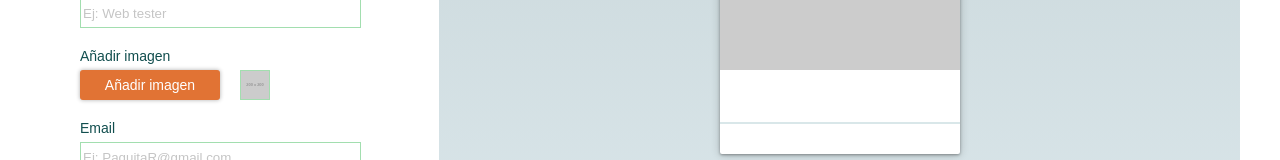
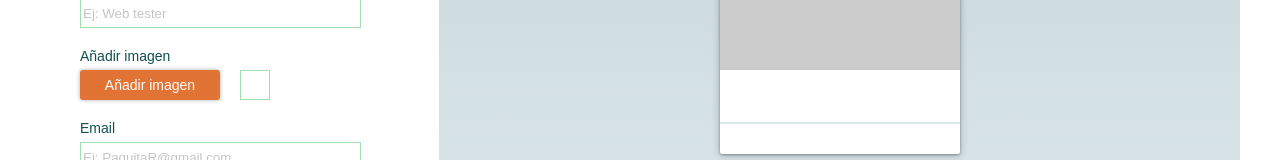
Before and after one commit to Adalab/e-s3-refactority-report, a React (Create React App) app: page / in a window 1280 px wide. Shown: the part 589-749 px from the top of the page. Built offline with nearby package versions, Linux system fonts and the light colour scheme; a web font is replaced by a local one.

Commit message:
imageDefault miniature

```diff
--- a/src/App.js
+++ b/src/App.js
@@ -14,7 +14,8 @@ class App extends Component {
       name: 'Nombre Apellido',
       job: 'front-end developer',
       image: "https://placehold.it/200x200/ffcc00/0000ff/?text=TEXT"
-      }
+      },
+    imageDefault: true
     };
     this.handleName = this.handleName.bind(this);
     this.handleJob = this.handleJob.bind(this);
@@ -38,15 +39,16 @@ handleJob(e) {
 handleUrl(url) {
   const {card} = this.state;
   this.setState({
-    card:{...card, image: url}
+    card:{...card, image: url},
+    imageDefault: false
   });
 }
 
   render() {
-    const {card, arraySkills} = this.state;
+    const {card, arraySkills, imageDefault} = this.state;
 
     return (
-          <Creator actionName={this.handleName} actionJob={this.handleJob} handleUrl={this.handleUrl} card={card} arraySkills={arraySkills}/>
+          <Creator actionName={this.handleName} actionJob={this.handleJob} handleUrl={this.handleUrl} card={card} imageDefault={imageDefault} arraySkills={arraySkills}/>
     );
   }
 }
--- a/src/components/Creator.js
+++ b/src/components/Creator.js
@@ -5,12 +5,12 @@ import Footer from './Footer';
 
 class Creator extends Component {
     render() {
-    const {card, arraySkills, actionName, actionJob, handleUrl} = this.props;
+    const {card, arraySkills, actionName, actionJob, handleUrl, imageDefault} = this.props;
 
         return(
             <React.Fragment>
                 <Header />
-                <MainCreator actionName={actionName} actionJob={actionJob} handleUrl={handleUrl} arraySkills={arraySkills} card={card}/>
+                <MainCreator imageDefault={imageDefault} actionName={actionName} actionJob={actionJob} handleUrl={handleUrl} arraySkills={arraySkills} card={card}/>
                 <Footer />
             </React.Fragment>
         );
--- a/src/components/Fill.js
+++ b/src/components/Fill.js
@@ -6,7 +6,7 @@ import Skills from './Skills';
 
 class Fill extends Component {
     render() {
-        const {card, arraySkills, actionName, actionJob, handleUrl} = this.props;
+        const {card, arraySkills, actionName, actionJob, handleUrl, imageDefault} = this.props;
         return (
             <fieldset className="main__collapsable main__fill">
                 <div className="dropdown dropdown__fill">
@@ -21,7 +21,7 @@ class Fill extends Component {
                 </div>
                 <div className="main__fill--container hidden">
                     <NameJob actionName={actionName} actionJob={actionJob} />
-                    <Image handleUrl={handleUrl} card={card} />
+                    <Image handleUrl={handleUrl} card={card} imageDefault={imageDefault} />
                     <Rrss />
                     <Skills arraySkills={arraySkills} />
                 </div>
--- a/src/components/Image.js
+++ b/src/components/Image.js
@@ -25,8 +25,17 @@ class Image extends Component {
         const url = fr.result;
         this.props.handleUrl(url);
     }
+    getDefaultImage(par){
+
+        return (par)? {backgroundImage: `url()`} : {backgroundImage: `url(${this.props.card.image})`};
+        // if(par){
+        //     return {backgroundImage: `url()`}
+        // } else {
+        //     return {backgroundImage: `url(${this.props.card.image})`}
+        // }
+    }
     render() {
-        const {card} = this.props;
+
         return (
             <React.Fragment>
                 <label className="upload-image-label" htmlFor="upload-image">Añadir imagen</label>
@@ -34,7 +43,7 @@ class Image extends Component {
                     type="file" name="upload-image" ref={this.fileInput} onChange={this.handleFileChange} />
                 <div className="upload-image__container">
                     <button type="button" className="fake__upload-image" onClick={this.fakeClick}>Añadir imagen</button>
-                    <div className="fake__check-upload-image" style={{backgroundImage: `url(${card.image})`}}></div>
+                    <div className="fake__check-upload-image" style={this.getDefaultImage(this.props.imageDefault)}></div>
                 </div>
             </React.Fragment>
         );
--- a/src/components/MainCreator.js
+++ b/src/components/MainCreator.js
@@ -8,7 +8,7 @@ import Preview from './Preview';
 
 class MainCreator extends Component {
     render() {
-        const {card, arraySkills, actionName, actionJob, handleUrl} = this.props;
+        const {card, arraySkills, actionName, actionJob, handleUrl, imageDefault} = this.props;
 
         return (
             <main className="main__container">
@@ -17,7 +17,7 @@ class MainCreator extends Component {
                     <form className="main__form">
                         <Design />
                         <div className="border-section border-section-nomargin"></div>
-                        <Fill actionName={actionName} actionJob={actionJob} handleUrl={handleUrl} arraySkills={arraySkills} card={card}/>
+                        <Fill imageDefault={imageDefault} actionName={actionName} actionJob={actionJob} handleUrl={handleUrl} arraySkills={arraySkills} card={card}/>
                         <div className="border-section border-section-nomargin"></div>
                         <Share />
                     </form>
```
